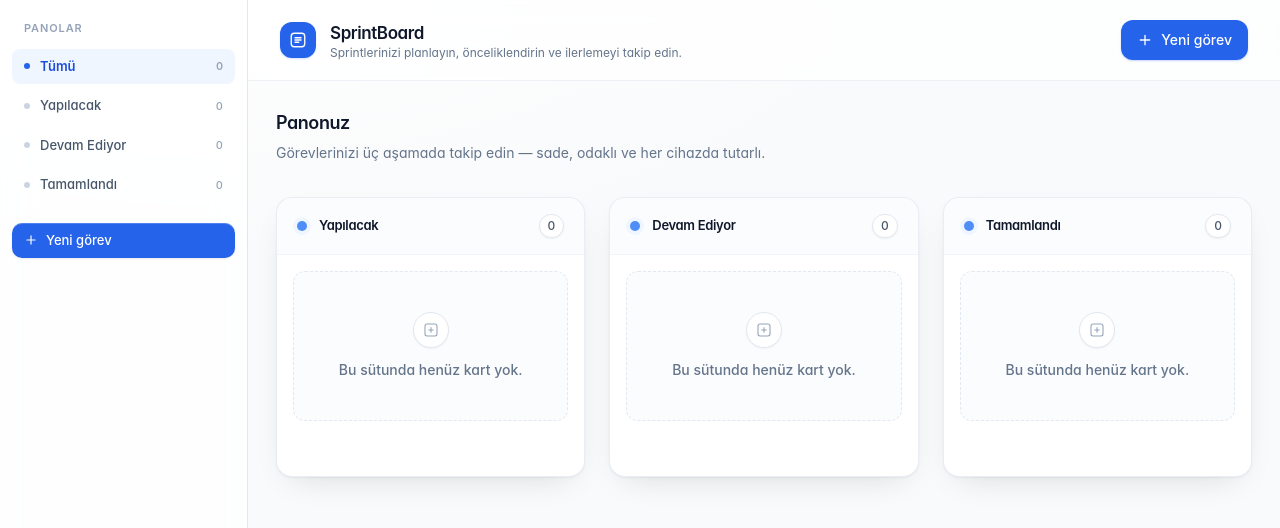
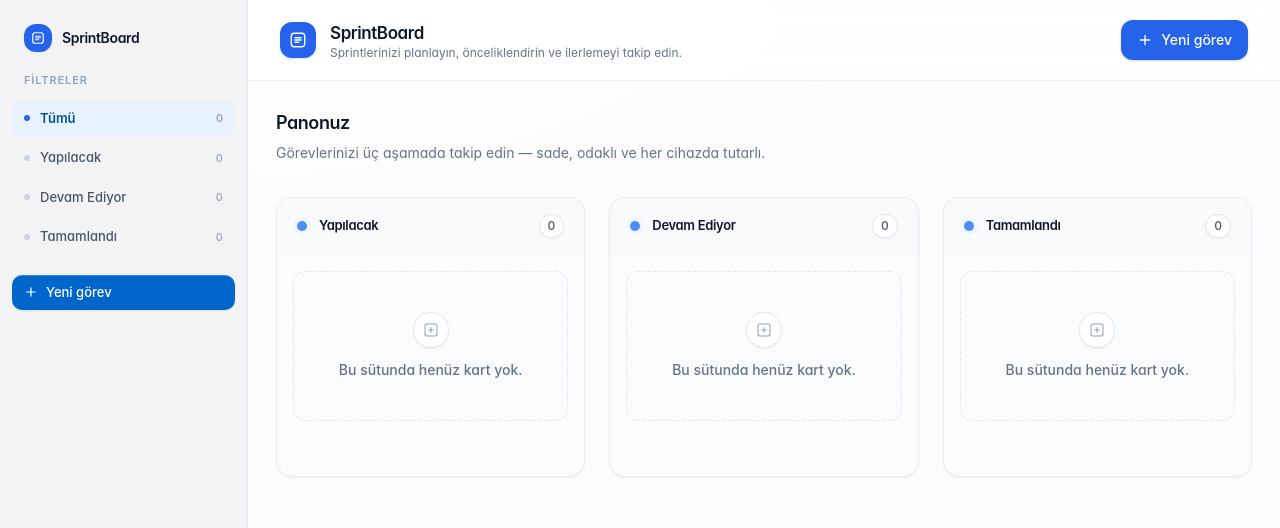
Before and after one commit to enesscigdem/devpilot-sprintboard, a React (Vite) app: page / in a window 1280 px wide. Shown: the top 528 px of the page. Built offline with nearby package versions, Linux system fonts and the light colour scheme.

Commit message:
devpilot: SprintBoard’u macOS tarzında premium bir çalışma alanı olarak yeniden ta
DevPilot-Execution: 40855f7b-2844-4ecd-804b-c432a2dca4bf

```diff
--- a/src/App.tsx
+++ b/src/App.tsx
@@ -143,8 +143,14 @@ export default function App() {
         className="sb-sidebar flex flex-col gap-1 px-3 py-5 max-[900px]:flex-row max-[900px]:items-center max-[900px]:gap-2 max-[900px]:overflow-x-auto max-[900px]:px-4"
         aria-label="Görev filtreleri"
       >
+        <div className="flex items-center gap-2.5 px-3 pb-4 pt-1 max-[900px]:hidden">
+          <span className="flex h-7 w-7 items-center justify-center rounded-lg bg-blue-600 text-white shadow-sm">
+            <svg width="14" height="14" viewBox="0 0 24 24" fill="none" stroke="currentColor" strokeWidth="2" strokeLinecap="round" strokeLinejoin="round"><rect x="3" y="3" width="18" height="18" rx="4" /><path d="M8 9h8M8 12h8M8 15h5" /></svg>
+          </span>
+          <span className="text-sm font-semibold tracking-tight text-slate-900">SprintBoard</span>
+        </div>
         <p className="px-3 pb-2 text-[11px] font-semibold uppercase tracking-[0.08em] text-slate-400 max-[900px]:hidden">
-          Panolar
+          Filtreler
         </p>
         {(["Tümü", ...COLUMN_STATUSES] as const).map((option) => {
           const active = filter === option;
--- a/src/components/AddTaskDialog.tsx
+++ b/src/components/AddTaskDialog.tsx
@@ -23,9 +23,10 @@ export type AddTaskDialogProps = {
   onAdd: (input: NewTaskInput) => void
   open?: boolean
   onOpenChange?: (open: boolean) => void
+  trigger?: React.ReactNode
 }
 
-export default function AddTaskDialog({ onAdd, open: controlledOpen, onOpenChange }: AddTaskDialogProps) {
+export default function AddTaskDialog({ onAdd, open: controlledOpen, onOpenChange, trigger }: AddTaskDialogProps) {
   const [internalOpen, setInternalOpen] = useState(false)
   const [title, setTitle] = useState("")
   const [description, setDescription] = useState("")
@@ -56,9 +57,15 @@ export default function AddTaskDialog({ onAdd, open: controlledOpen, onOpenChang
 
   return (
     <Dialog open={open} onOpenChange={setOpen}>
-      <DialogTrigger asChild>
-        <Button type="button">Yeni görev</Button>
-      </DialogTrigger>
+      {trigger ? (
+        <DialogTrigger asChild>{trigger}</DialogTrigger>
+      ) : (
+        <DialogTrigger asChild>
+          <Button type="button" className="gap-1.5 shadow-sm">
+            Yeni görev
+          </Button>
+        </DialogTrigger>
+      )}
       <DialogContent className="w-[calc(100vw-2rem)] sm:max-w-md rounded-2xl border-border/60 bg-card p-6 shadow-2xl animate-in fade-in-0 zoom-in-95">
         <DialogHeader>
           <DialogTitle className="text-[17px] font-semibold tracking-tight">Yeni görev ekle</DialogTitle>
--- a/src/components/BoardColumn.tsx
+++ b/src/components/BoardColumn.tsx
@@ -33,7 +33,7 @@ export default function BoardColumn({ title, items = [], onDeleteTask, onDropTas
   )
 
   return (
-    <Card onDragOver={(e) => { e.preventDefault(); e.dataTransfer.dropEffect = "move"; setIsOver(true); }} onDragLeave={() => setIsOver(false)} onDrop={(e) => { e.preventDefault(); setIsOver(false); const id = e.dataTransfer.getData("text/plain") || e.dataTransfer.getData("application/x-task-id"); if (id) onDropTask?.(id); }} className={`flex min-h-[280px] flex-col overflow-hidden rounded-2xl transition-all duration-200 ${isOver ? "border-blue-400/60 bg-blue-50/40 shadow-lg shadow-blue-500/10 ring-2 ring-blue-500/20" : ""}`} aria-label={title} data-drag-over={isOver ? "true" : undefined}>
+    <Card onDragOver={(e) => { e.preventDefault(); e.dataTransfer.dropEffect = "move"; setIsOver(true); }} onDragLeave={() => setIsOver(false)} onDrop={(e) => { e.preventDefault(); setIsOver(false); const id = e.dataTransfer.getData("text/plain") || e.dataTransfer.getData("application/x-task-id"); if (id) onDropTask?.(id); }} className={`flex min-h-[280px] flex-col overflow-hidden rounded-2xl border border-slate-200/80 bg-slate-50/30 shadow-sm transition-all duration-200 ${isOver ? "border-blue-400/60 bg-blue-50/40 shadow-lg shadow-blue-500/10 ring-2 ring-blue-500/20" : ""}`} aria-label={title} data-drag-over={isOver ? "true" : undefined}>
       <CardHeader className="flex-row items-center gap-3 space-y-0 border-b border-slate-100 bg-slate-50/50 px-5 py-4">
         <span className="h-2.5 w-2.5 rounded-full bg-blue-500/90 shadow-sm shadow-blue-500/20 ring-4 ring-blue-50" aria-hidden="true" />
         <CardTitle className="text-[13px] font-semibold tracking-tight text-slate-900 antialiased">{title}</CardTitle>
--- a/src/components/ui/button.tsx
+++ b/src/components/ui/button.tsx
@@ -9,22 +9,22 @@ export type ButtonProps = React.ButtonHTMLAttributes<HTMLButtonElement> & {
 }
 
 const baseClasses =
-  "inline-flex items-center justify-center gap-2 rounded-xl text-sm font-medium transition-all duration-200 focus-visible:outline-none focus-visible:ring-2 focus-visible:ring-zinc-900 focus-visible:ring-offset-2 focus-visible:ring-offset-white disabled:pointer-events-none disabled:opacity-50 active:scale-[0.98]"
+  "inline-flex items-center justify-center gap-2 rounded-xl text-sm font-medium transition-all duration-150 select-none focus-visible:outline-none focus-visible:ring-2 focus-visible:ring-zinc-900 focus-visible:ring-offset-2 focus-visible:ring-offset-white disabled:pointer-events-none disabled:opacity-50 active:scale-[0.98]"
 
 const variantClasses: Record<ButtonVariant, string> = {
-  default: "bg-zinc-900 text-white shadow-sm hover:bg-zinc-800 active:bg-zinc-900",
-  secondary: "bg-white text-zinc-900 border border-zinc-200 shadow-sm hover:bg-zinc-50",
-  outline: "border border-zinc-200 bg-white text-zinc-700 shadow-sm hover:bg-zinc-50",
-  ghost: "text-zinc-600 hover:bg-zinc-100 hover:text-zinc-900",
-  destructive: "bg-red-600 text-white shadow-sm hover:bg-red-700 active:bg-red-700",
-  subtle: "bg-zinc-100 text-zinc-700 hover:bg-zinc-200",
+  default: "bg-zinc-900 text-white shadow-sm hover:bg-zinc-800 active:bg-zinc-900 focus-visible:ring-zinc-900",
+  secondary: "bg-white text-zinc-900 border border-zinc-200 shadow-sm hover:bg-zinc-50 active:bg-zinc-100",
+  outline: "border border-zinc-200 bg-white text-zinc-700 shadow-sm hover:bg-zinc-50 active:bg-zinc-100",
+  ghost: "text-zinc-600 hover:bg-zinc-100 hover:text-zinc-900 active:bg-zinc-200/70",
+  destructive: "bg-red-600 text-white shadow-sm hover:bg-red-700 active:bg-red-700 focus-visible:ring-red-600",
+  subtle: "bg-zinc-100 text-zinc-700 hover:bg-zinc-200 active:bg-zinc-300/80",
 }
 
 const sizeClasses: Record<ButtonSize, string> = {
   default: "h-9 px-4 py-2",
   sm: "h-8 px-3 text-xs",
-  lg: "h-10 px-6",
-  icon: "h-8 w-8",
+  lg: "h-10 px-6 text-base",
+  icon: "h-9 w-9 p-0 shrink-0",
 }
 
 export const Button = React.forwardRef<HTMLButtonElement, ButtonProps>(function Button(
--- a/src/components/ui/card.tsx
+++ b/src/components/ui/card.tsx
@@ -6,7 +6,7 @@ const Card = React.forwardRef<HTMLDivElement, React.HTMLAttributes<HTMLDivElemen
   <div
     ref={ref}
     className={cn(
-      "rounded-2xl border border-border/70 bg-card text-card-foreground shadow-[0_1px_2px_rgba(16,24,40,0.05),0_12px_32px_-16px_rgba(16,24,40,0.18)]",
+      "rounded-xl border border-border/60 bg-card text-card-foreground shadow-sm",
       className
     )}
     {...props}
--- a/src/index.css
+++ b/src/index.css
@@ -5,17 +5,18 @@
 :root {
   /* Color Tokens */
   /* Color Tokens */
-  --color-bg: #f9fafb;
+  --color-bg: #fcfcfc;
+  --color-sidebar: #f3f3f6;
   --color-surface: #ffffff;
   --color-card: #ffffff;
-  --color-text: #1d1d1f;
-  --color-text-secondary: #3a3a3c;
-  --color-text-muted: #6e6e73;
-  --color-border: #e5e7eb;
-  --color-border-light: #f2f2f7;
-  --color-accent: #2563eb;
-  --color-accent-hover: #1d4ed8;
-  --color-accent-light: #eff6ff;
+  --color-text: #1c1c1e;
+  --color-text-secondary: #48484a;
+  --color-text-muted: #8e8e93;
+  --color-border: #e5e5ea;
+  --color-border-light: #ebebf0;
+  --color-accent: #0066cc;
+  --color-accent-hover: #0052a3;
+  --color-accent-light: #e8f2fc;
   /* Shadow Tokens */
   --shadow-xs: 0 1px 2px rgba(0, 0, 0, 0.04);
   --shadow-sm: 0 1px 3px rgba(0, 0, 0, 0.05), 0 1px 2px rgba(0, 0, 0, 0.04);
@@ -63,7 +64,7 @@
 }
 @layer components {
   .sb-app { min-height: 100dvh; display: flex; background: radial-gradient(1200px 600px at 20% -10%, #fff 0%, var(--color-bg) 55%); }
-  .sb-sidebar { width: var(--sb-sidebar-w); flex-shrink: 0; background: rgba(255,255,255,0.82); backdrop-filter: blur(16px); border-right: 1px solid var(--color-border); }
+  .sb-sidebar { width: var(--sb-sidebar-w); flex-shrink: 0; background: var(--color-sidebar); border-right: 1px solid var(--color-border); }
   .sb-sidebar a, .sb-sidebar button[data-filter] { transition: background var(--sb-duration) var(--sb-ease), color var(--sb-duration) var(--sb-ease); border-radius: var(--sb-radius-sm); }
   .sb-sidebar a[aria-current="true"], .sb-sidebar button[data-active="true"] { background: var(--color-accent-light); color: var(--color-accent-hover); font-weight: 600; }
   .sb-board { flex: 1; min-width: 0; max-width: var(--sb-board-max); margin: 0 auto; padding: 28px 28px 64px; }
```
